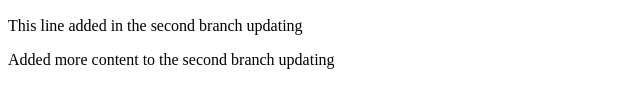
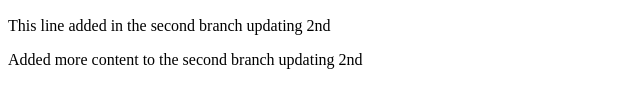
Before and after one commit to smsabir/my-first-website, a plain HTML site: page index.html in a window 1280 px wide. Shown: the part 473-580 px from the top of the page, 0-640 px from the left. Drawn offline with Linux system fonts and the light colour scheme.

Commit message:
Changing the same thing 2

```diff
--- a/index.html
+++ b/index.html
@@ -10,8 +10,8 @@
     <h2>Hey, I'm using github.</h2>
     <p>Let's party!</p>
     <img src="party.gif" alt="">
-    <p>This line added in the second branch updating</p>
-    <p>Added more content to the second branch updating</p>
+    <p>This line added in the second branch updating 2nd</p>
+    <p>Added more content to the second branch updating 2nd</p>
 
 </body>
 </html>
```
